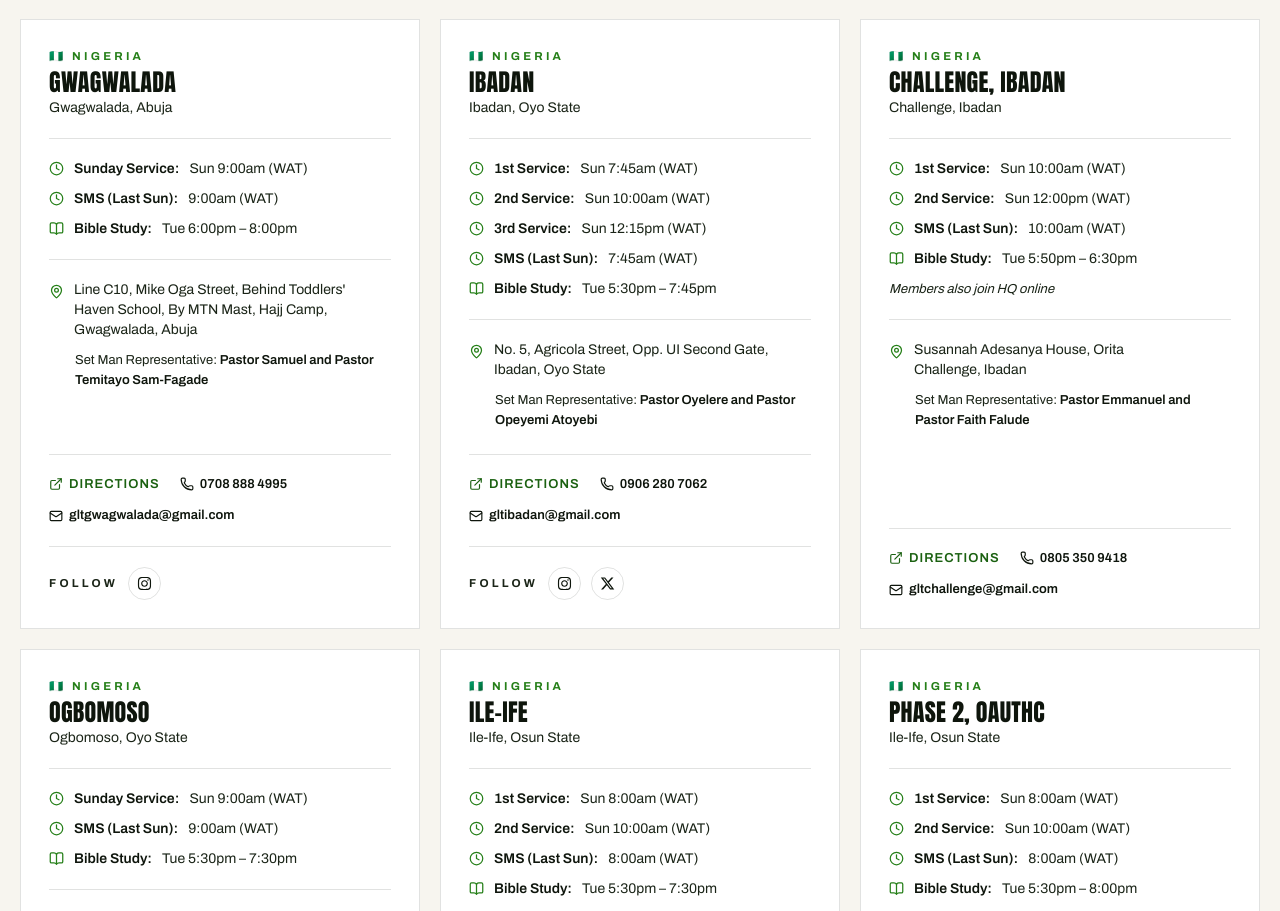
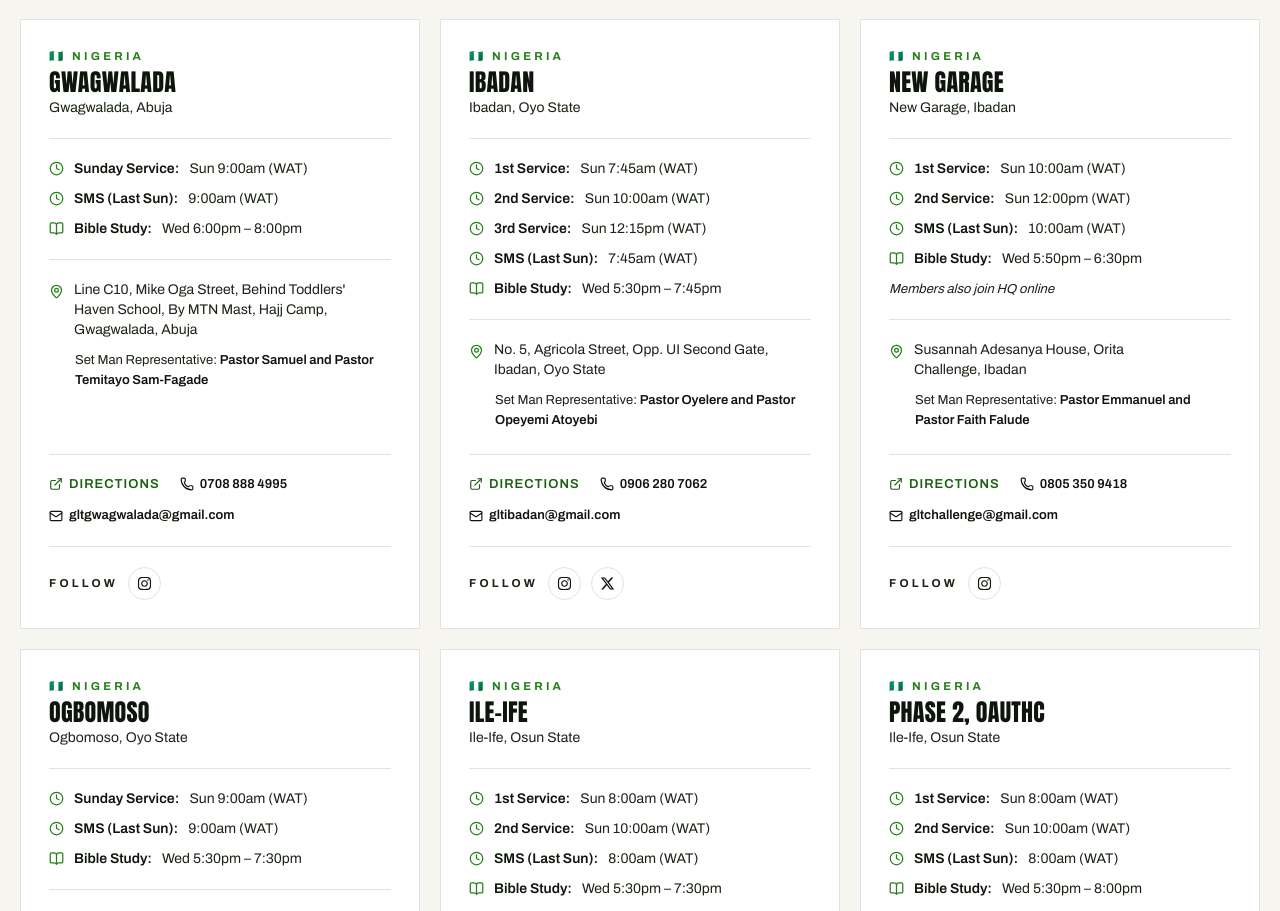
Before and after one commit to Flincap/gltweb, a React (Vite) app: page /extensions in a window 1280 px wide. Shown: the part 1889-2800 px from the top of the page. Built offline with nearby package versions, Linux system fonts and the light colour scheme.

Commit message:
Add files via upload

```diff
--- a/src/data.ts
+++ b/src/data.ts
@@ -71,7 +71,7 @@ export const EXTENSIONS: Extension[] = [
       { label: "2nd Service", time: "Sun 10:15am" },
       { label: "SMS (Last Sun)", time: "8:00am" },
     ],
-    bibleStudy: "Tue 6:00pm – 7:35pm",
+    bibleStudy: "Wed 6:00pm – 7:35pm",
   },
   {
     name: "Egbeda",
@@ -90,7 +90,7 @@ export const EXTENSIONS: Extension[] = [
       { label: "Sunday Service", time: "Sun 9:00am" },
       { label: "SMS (Last Sun)", time: "9:00am" },
     ],
-    bibleStudy: "Tue 6:00pm – 8:00pm",
+    bibleStudy: "Wed 6:00pm – 8:00pm",
   },
   {
     name: "Ajah",
@@ -125,7 +125,7 @@ export const EXTENSIONS: Extension[] = [
       { label: "Sunday Service", time: "Sun 9:00am" },
       { label: "SMS (Last Sun)", time: "9:00am" },
     ],
-    bibleStudy: "Tue 6:00pm – 8:00pm",
+    bibleStudy: "Wed 6:00pm – 8:00pm",
   },
   {
     name: "Abuja",
@@ -145,7 +145,7 @@ export const EXTENSIONS: Extension[] = [
       { label: "2nd Service", time: "Sun 11:30am" },
       { label: "SMS (Last Sun)", time: "9:00am" },
     ],
-    bibleStudy: "Tue 6:00pm – 7:45pm",
+    bibleStudy: "Wed 6:00pm – 7:45pm",
   },
   {
     name: "Gwagwalada",
@@ -164,7 +164,7 @@ export const EXTENSIONS: Extension[] = [
       { label: "Sunday Service", time: "Sun 9:00am" },
       { label: "SMS (Last Sun)", time: "9:00am" },
     ],
-    bibleStudy: "Tue 6:00pm – 8:00pm",
+    bibleStudy: "Wed 6:00pm – 8:00pm",
   },
   {
     name: "Ibadan",
@@ -185,11 +185,12 @@ export const EXTENSIONS: Extension[] = [
       { label: "3rd Service", time: "Sun 12:15pm" },
       { label: "SMS (Last Sun)", time: "7:45am" },
     ],
-    bibleStudy: "Tue 5:30pm – 7:45pm",
+    bibleStudy: "Wed 5:30pm – 7:45pm",
   },
   {
-    name: "Challenge, Ibadan",
-    city: "Challenge, Ibadan",
+    name: "New Garage",
+    instagram: "gltnewgarage",
+    city: "New Garage, Ibadan",
     country: "Nigeria",
     flag: "🇳🇬",
     region: "Africa",
@@ -203,7 +204,7 @@ export const EXTENSIONS: Extension[] = [
       { label: "2nd Service", time: "Sun 12:00pm" },
       { label: "SMS (Last Sun)", time: "10:00am" },
     ],
-    bibleStudy: "Tue 5:50pm – 6:30pm",
+    bibleStudy: "Wed 5:50pm – 6:30pm",
     note: "Members also join HQ online",
   },
   {
@@ -223,7 +224,7 @@ export const EXTENSIONS: Extension[] = [
       { label: "Sunday Service", time: "Sun 9:00am" },
       { label: "SMS (Last Sun)", time: "9:00am" },
     ],
-    bibleStudy: "Tue 5:30pm – 7:30pm",
+    bibleStudy: "Wed 5:30pm – 7:30pm",
   },
   {
     name: "Ile-Ife",
@@ -243,7 +244,7 @@ export const EXTENSIONS: Extension[] = [
       { label: "2nd Service", time: "Sun 10:00am" },
       { label: "SMS (Last Sun)", time: "8:00am" },
     ],
-    bibleStudy: "Tue 5:30pm – 7:30pm",
+    bibleStudy: "Wed 5:30pm – 7:30pm",
   },
   {
     name: "Phase 2, OAUTHC",
@@ -263,7 +264,7 @@ export const EXTENSIONS: Extension[] = [
       { label: "2nd Service", time: "Sun 10:00am" },
       { label: "SMS (Last Sun)", time: "8:00am" },
     ],
-    bibleStudy: "Tue 5:30pm – 8:00pm",
+    bibleStudy: "Wed 5:30pm – 8:00pm",
   },
   {
     name: "Osogbo",
@@ -283,7 +284,7 @@ export const EXTENSIONS: Extension[] = [
       { label: "2nd Service", time: "Sun 10:00am" },
       { label: "SMS (Last Sun)", time: "8:00am" },
     ],
-    bibleStudy: "Tue 5:30pm – 7:30pm",
+    bibleStudy: "Wed 5:30pm – 7:30pm",
   },
   {
     name: "Ilesa",
@@ -303,7 +304,7 @@ export const EXTENSIONS: Extension[] = [
       { label: "2nd Service", time: "Sun 10:00am" },
       { label: "SMS (Last Sun)", time: "9:00am" },
     ],
-    bibleStudy: "Tue 5:30pm – 7:30pm",
+    bibleStudy: "Wed 5:30pm – 7:30pm",
     note: "Members also join HQ online",
   },
   {
@@ -323,7 +324,7 @@ export const EXTENSIONS: Extension[] = [
       { label: "2nd Service", time: "Sun 10:00am" },
       { label: "SMS (Last Sun)", time: "8:00am" },
     ],
-    bibleStudy: "Tue 5:30pm – 7:45pm",
+    bibleStudy: "Wed 5:30pm – 7:45pm",
   },
   {
     name: "Ondo",
@@ -342,7 +343,7 @@ export const EXTENSIONS: Extension[] = [
       { label: "2nd Service", time: "Sun 10:15am" },
       { label: "SMS (Last Sun)", time: "8:00am" },
     ],
-    bibleStudy: "Tue 5:30pm – 7:30pm",
+    bibleStudy: "Wed 5:30pm – 7:30pm",
   },
   {
     name: "Bayelsa",
@@ -361,7 +362,38 @@ export const EXTENSIONS: Extension[] = [
       { label: "Sunday Service", time: "Sun 9:00am" },
       { label: "SMS (Last Sun)", time: "9:00am" },
     ],
-    bibleStudy: "Tue 5:00pm – 7:00pm",
+    bibleStudy: "Wed 5:00pm – 7:00pm",
+  },
+  {
+    name: "Enugu",
+    instagram: "gltenugu",
+    city: "Enugu",
+    country: "Nigeria",
+    flag: "🇳🇬",
+    region: "Africa",
+    smr: "Pastor Paul and Pastor Kemi Augustine",
+    address:
+      "148 Agbani Road, Igbariam Bus Stop, Opposite Kilimanjaro, Beside Emmanuel Plaza, Enugu",
+    tz: "WAT",
+    services: [
+      { label: "Sunday Service", time: "Sun 8:00am" },
+      { label: "SMS (Last Sun)", time: "8:00am" },
+    ],
+    bibleStudy: "Wed 5:30pm",
+  },
+  {
+    name: "Accra",
+    instagram: "gltaccra",
+    city: "North Legon, Accra",
+    country: "Ghana",
+    flag: "🇬🇭",
+    region: "Africa",
+    smr: "Pastor Igbekeleoluwa Moses",
+    address:
+      "Teamaa Trading Enterprise, Opposite PUMA Filling Station, Agbogba-Ashongman Road, North Legon, Accra",
+    tz: "GMT",
+    services: [{ label: "Sunday Service", time: "Sun 9:00am" }],
+    bibleStudy: "Wed 5:30pm",
   },
   {
     name: "Birmingham",
@@ -392,6 +424,19 @@ export const EXTENSIONS: Extension[] = [
     tz: "CT",
     services: [{ label: "Sunday Service", time: "Sun 9:30am" }],
     bibleStudy: "Tue 7:30pm (online)",
+  },
+  {
+    name: "Dallas",
+    instagram: "gltdallas",
+    city: "Richardson, Texas",
+    country: "United States",
+    flag: "🇺🇸",
+    region: "North America",
+    smr: "Pastor Dewunmi and Pastor Abby Adediji",
+    address: "777 S Central Expressway, Suite 7T, Richardson, TX 75080, USA",
+    tz: "CT",
+    services: [{ label: "Sunday Service", time: "Sun 9:00am" }],
+    bibleStudy: "Wed 6:30pm",
   },
   {
     name: "Calgary",
--- a/src/pages/Home.tsx
+++ b/src/pages/Home.tsx
@@ -134,7 +134,10 @@ function JoinUs() {
               headquarters. Extensions in Nigeria hold theirs on the last
               Sunday of the month.
             </p>
-            <p>Tuesdays: we have our Bible Study by 6:30pm.</p>
+            <p>
+              Tuesdays: we have our Bible Study by 6:30pm. Extensions in
+              Nigeria hold theirs on Wednesdays.
+            </p>
           </div>
         </Reveal>
 
@@ -165,7 +168,7 @@ function Happening() {
     {
       icon: Church,
       title: "Weekly Services",
-      body: "Sundays at 7:45am and 10:00am, Bible Study on Tuesdays at 6:30pm, and the Special Miracle Service every first Sunday at the HQ (last Sunday at extensions in Nigeria).",
+      body: "Sundays at 7:45am and 10:00am, Bible Study on Tuesdays at 6:30pm at the HQ and Wednesdays at extensions in Nigeria, and the Special Miracle Service every first Sunday at the HQ (last Sunday at extensions in Nigeria).",
       to: "/im-new",
       label: "Plan a visit",
     },
--- a/src/pages/ImNew.tsx
+++ b/src/pages/ImNew.tsx
@@ -61,7 +61,10 @@ export default function ImNew() {
                   the international headquarters. Extensions in Nigeria hold
                   theirs on the last Sunday of the month.
                 </p>
-                <p>Tuesdays: we have our Bible Study by 6:30pm.</p>
+                <p>
+                  Tuesdays: we have our Bible Study by 6:30pm. Extensions
+                  in Nigeria hold theirs on Wednesdays.
+                </p>
               </div>
               <div className="mt-8 border-t border-[var(--glt-line)] pt-7">
                 <Eyebrow>Where we meet</Eyebrow>
--- a/src/pages/Other.tsx
+++ b/src/pages/Other.tsx
@@ -30,7 +30,7 @@ const RECURRING_EVENTS = [
     tag: "Weekly",
     mark: "Tue 6:30",
     title: "Bible Study",
-    date: "Every Tuesday · 6:30pm (WAT)",
+    date: "Tuesdays · 6:30pm (WAT) at the HQ · Wednesdays at extensions in Nigeria",
     venue: "GLT Lekki Auditorium and online",
     body: "The Word taught with simplicity, clarity, and power. Bring your Bible, your notes, and your hunger.",
   },
--- a/src/shared.tsx
+++ b/src/shared.tsx
@@ -415,7 +415,8 @@ export function Footer({ onGive }: { onGive: () => void }) {
           <ul className="space-y-3 text-sm text-white/85">
             <li>Sundays · 7:45am &amp; 10:00am (WAT)</li>
             <li>Special Miracle Service · 1st Sundays, 8:00am (HQ)</li>
-            <li>Bible Study · Tuesdays, 6:30pm</li>
+            <li>Bible Study · Tuesdays, 6:30pm (HQ)</li>
+            <li>Bible Study · Wednesdays at extensions in Nigeria</li>
           </ul>
           <p className="eyebrow mb-3 mt-7" style={{ color: "var(--glt-lime)" }}>
             International Headquarters
```
